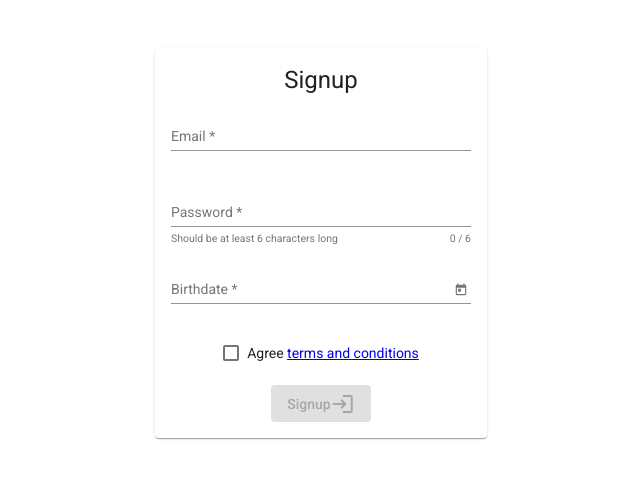
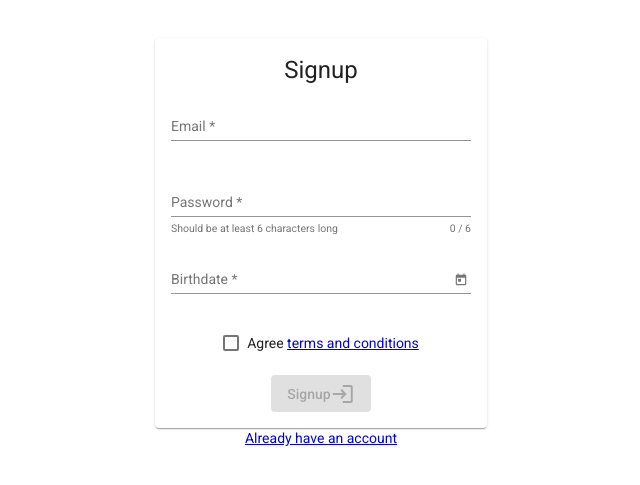
Before and after one commit to StormValen/fitness-app, an Angular app: page /signup in a window 1280 px wide. Shown: the part 157-642 px from the top of the page, without its empty margins (319-959 px from the left). Built offline with nearby package versions, Linux system fonts and the light colour scheme.

Commit message:
(feat) link on signup page to login

```diff
--- a/src/app/components/auth/singup/singup.component.html
+++ b/src/app/components/auth/singup/singup.component.html
@@ -76,5 +76,6 @@
                 <mat-icon>login</mat-icon>
             </button>
         </mat-card>
+        <a href="http://localhost:4200/login">Already have an account</a>
     </form>
 </section>
```
